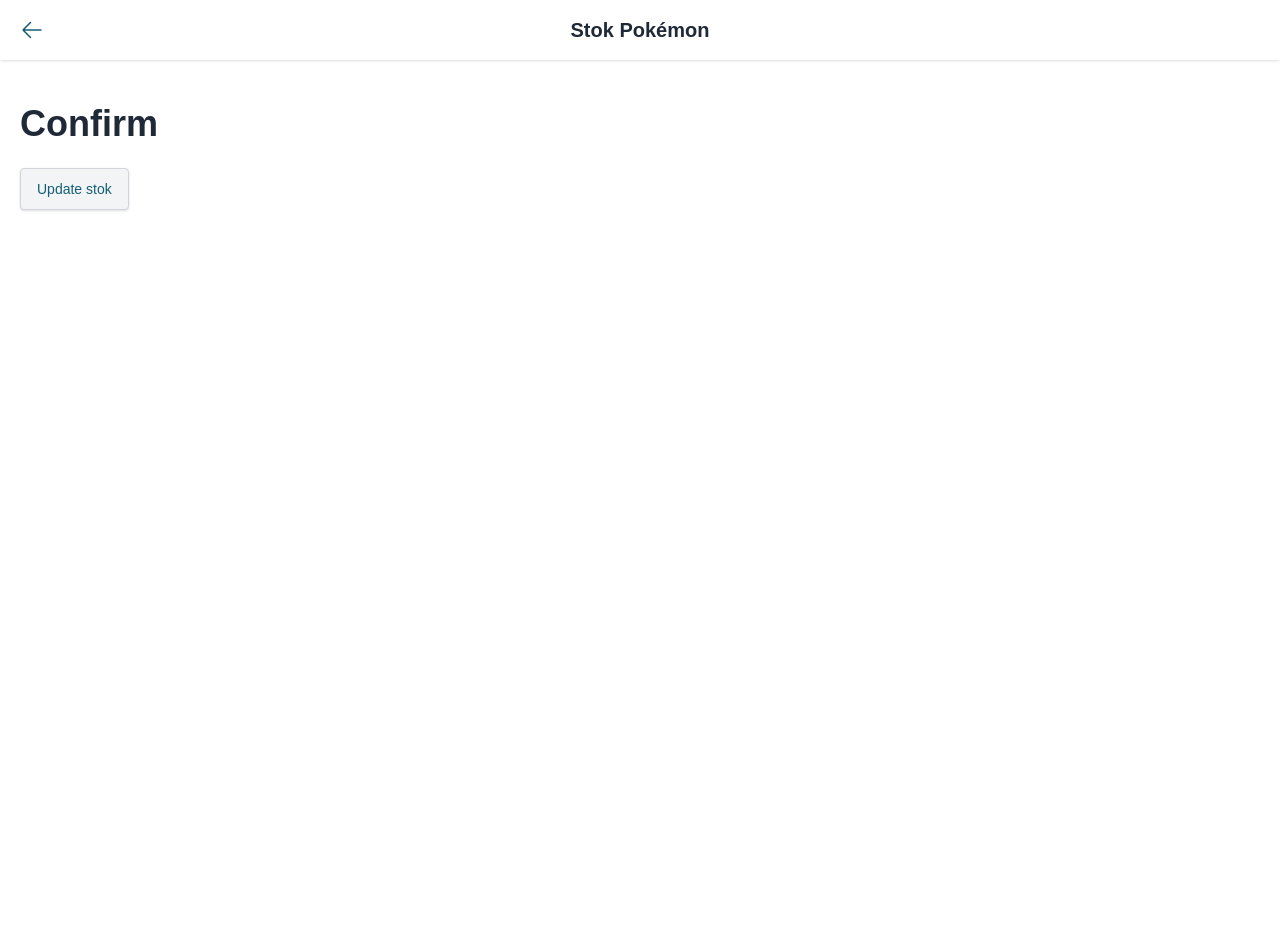
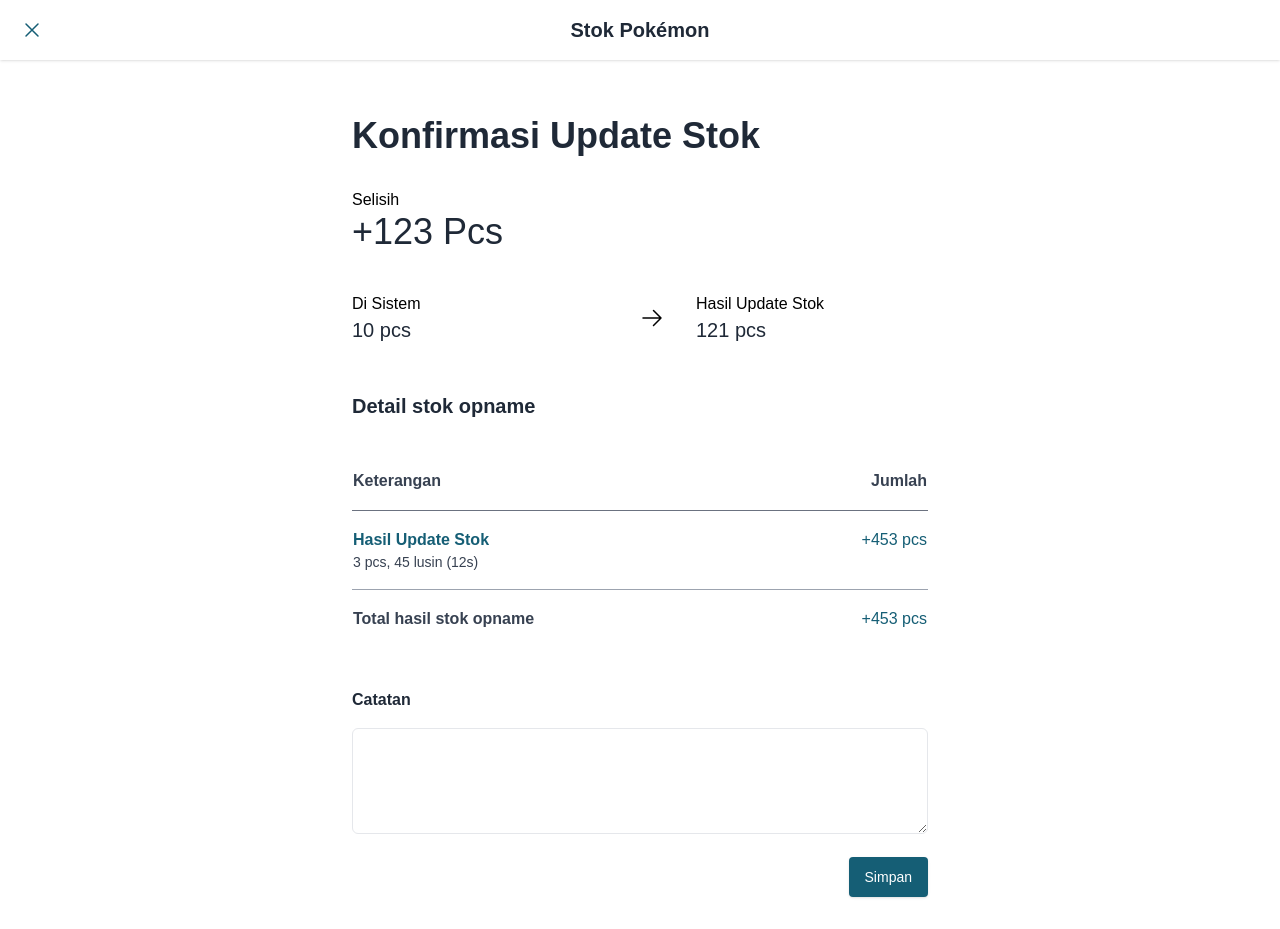
Before and after one commit to siunixdev/pwa-pokemon-stock-app, a React (Create React App) app: page /confirm in a window 1280 px wide. Before the commit the page ends 800 px from the top, so only its background shows below. Built offline with nearby package versions, Linux system fonts and the light colour scheme.

Commit message:
Add modal components and confirm pages

```diff
--- a/src/App.tsx
+++ b/src/App.tsx
@@ -1,6 +1,7 @@
 import React from 'react';
 import { BrowserRouter, Routes, Route } from 'react-router-dom'
-import { Detail } from './pages/Detail';
+import Confirm from './pages/Confirm';
+import Detail from './pages/Detail';
 import Home from './pages/Home';
 
 const App = () => {
@@ -9,6 +10,7 @@ const App = () => {
       <BrowserRouter>
         <Routes>
           <Route index element={<Home />} />
+          <Route path='confirm' element={<Confirm />} />
           <Route path=':pokeId' element={<Detail />} />
         </Routes>
       </BrowserRouter>
--- /dev/null
+++ b/src/components/Modal.tsx
@@ -0,0 +1,28 @@
+import React from 'react'
+
+type ModalProps = {
+  children: React.ReactNode
+  show: boolean
+}
+
+const Modal = ({ children, show }: ModalProps) => {
+  return (
+    <>
+      {
+        show && (
+          <>
+            <div className='absolute top-0 left-0 min-h-screen w-full bg-gray-500 opacity-50'>
+            </div>
+            <div className='absolute flex top-0 left-0 min-h-screen w-full items-center justify-center'>
+              <div className='bg-white p-8 rounded-md max-w-sm'>
+                {children}
+              </div>
+            </div>
+          </>
+        )
+      }
+    </>
+  )
+}
+
+export default Modal
--- /dev/null
+++ b/src/pages/Confirm.tsx
@@ -0,0 +1,78 @@
+import React from 'react'
+import { XMarkIcon, ArrowRightIcon } from '@heroicons/react/24/outline'
+
+const Confirm = () => {
+  return (
+    <React.Fragment>
+      <div className='relative flex items-center justify-center p-4 shadow'>
+        <div className='absolute left-5 text-cyan-800'>
+          <div>
+            <XMarkIcon className='w-6 h-6' />
+          </div>
+        </div>
+        <h3 className='text-xl font-bold text-gray-800'>Stok Pokémon</h3>
+      </div>
+      <div className='container mx-auto w-auto md:w-1/2 p-8'>
+        <h1 className='text-2xl md:text-4xl font-bold text-gray-800 my-6 capitalize'>Konfirmasi Update stok</h1>
+        <div className='mt-8'>
+          <span>Selisih</span>
+          <h1 className='text-2xl md:text-4xl text-gray-800 capitalize'>+123 pcs</h1>
+        </div>
+        <div className='mt-10'>
+          <div className='grid grid-cols-2'>
+            <div>
+              <p className='text-xs md:text-base'>Di Sistem</p>
+              <h3 className='text-xl text-gray-800'>10 pcs</h3>
+            </div>
+            <div className='flex gap-8'>
+              <div className='flex justify-center items-center'>
+                <ArrowRightIcon className='w-6 h-6' />
+              </div>
+              <div>
+                <p className='text-xs md:text-base'>Hasil Update Stok</p>
+                <h3 className='text-xl text-gray-800'>121 pcs</h3>
+              </div>
+            </div>
+          </div>
+          <div className='mt-12'>
+            <h3 className='text-sm md:text-xl font-bold text-gray-800'>Detail stok opname</h3>
+            <table width="100%" className='mt-8 text-gray-700'>
+              <thead>
+                <tr className='border-b border-gray-500 flex justify-between'>
+                  <th className='my-4 text-gray-700 w-1/2 text-left'>Keterangan</th>
+                  <th className='my-4'>Jumlah</th>
+                </tr>
+              </thead>
+              <tbody>
+                {
+                  <tr className='border-b border-gray-400 flex justify-between'>
+                    <td className='my-4 w-1/2'>
+                      <p className='text-cyan-800 font-semibold capitalize'>Hasil update stok</p>
+                      <p className='text-sm'>3 pcs, 45 lusin (12s)</p>
+                    </td>
+                    <td className='my-4 text-cyan-800 text-center'>+453 pcs</td>
+                  </tr>
+                }
+                <tr className='flex justify-between'>
+                  <td className='my-4 w-1/2 font-semibold'>Total hasil stok opname</td>
+                  <td className='my-4 text-cyan-800 text-center'>+453 pcs</td>
+                </tr>
+              </tbody>
+            </table>
+          </div>
+          <div className='mt-10'>
+            <h3 className='font-bold text-gray-800 mb-4'>Catatan</h3>
+            <textarea name="" id="" rows={3} className='w-full border border-gray-200 outline-none p-4 rounded-md'></textarea>
+          </div>
+          <div className='flex justify-end mt-4'>
+            <div className='bg-cyan-800 w-fit px-4 py-2 rounded shadow cursor-pointer'>
+              <span className='text-white text-sm font-medium'>Simpan</span>
+            </div>
+          </div>
+        </div>
+      </div>
+    </React.Fragment>
+  )
+}
+
+export default Confirm
--- a/src/pages/Detail.tsx
+++ b/src/pages/Detail.tsx
@@ -1,10 +1,12 @@
-import React from 'react'
+import React, { useState } from 'react'
 import { ArrowLeftIcon } from '@heroicons/react/24/outline'
 import { Link, useParams } from 'react-router-dom'
+import Modal from '../components/Modal'
 
-export const Detail = () => {
+const Detail = () => {
   const param = useParams()
   const name = param.pokeId
+  const [showUpdate, setShowUpdate] = useState(false)
 
   return (
     <React.Fragment>
@@ -18,10 +20,97 @@ export const Detail = () => {
       </div>
       <div className='container mx-auto p-5'>
         <h1 className='text-4xl font-bold text-gray-800 my-6 capitalize'>{name?.split('-').join(' ')}</h1>
-        <div className='bg-gray-100 w-fit px-4 py-2 border border-gray-300 rounded shadow cursor-pointer'>
+        <div className='bg-gray-100 w-fit px-4 py-2 border border-gray-300 rounded shadow cursor-pointer' onClick={() => setShowUpdate(true)}>
           <span className='text-cyan-800 text-sm font-medium'>Update stok</span>
         </div>
+        <div className='mt-8'>
+          <span>Sisa Stok</span>
+          <h1 className='text-4xl text-gray-800 capitalize'>23 pcs</h1>
+        </div>
+        <div className='mt-10'>
+          <h3 className='text-xl font-bold text-gray-800'>Riwayat Stok</h3>
+          <p>Satuan stok dalam pcs</p>
+          <div>
+            <table width="100%" className='mt-8'>
+              <thead>
+                <tr className='border-b border-gray-500 flex justify-between'>
+                  <th className='my-4 text-gray-700 w-1/2 text-left'>1 Nov 2022</th>
+                  <th className='my-4'>Jumlah</th>
+                  <th className='my-4'>Stok</th>
+                </tr>
+              </thead>
+              <tbody>
+                {
+                  <tr className='border-b border-gray-400 flex justify-between'>
+                    <td className='my-4 w-1/2'>
+                      <p className='text-sm'>08:00</p>
+                      <p className='text-cyan-800 font-semibold capitalize'>Stok Awal</p>
+                      <p className='text-sm'>Stok Awal</p>
+                    </td>
+                    <td className='my-4 text-cyan-800 text-center'>+10</td>
+                    <td className='my-4 text-center'>10</td>
+                  </tr>
+                }
+              </tbody>
+            </table>
+          </div>
+        </div>
+        <Modal show={showUpdate}>
+          <div className='text-center'>
+            <h3 className='text-xl font-bold text-gray-800'>Riwayat Stok</h3>
+            <p className='text-xs'>Masukkan jumlah stok yang tersedia di rak saat ini.</p>
+          </div>
+          <div>
+            <table width="100%" className='mt-8'>
+              <thead>
+                <tr className='border-b border-gray-500 flex justify-between'>
+                  <th className='my-4 text-gray-700 w-1/2 text-left'>Kemasan</th>
+                  <th className='my-4'>Jumlah</th>
+                  <th className='my-4'>Stok</th>
+                </tr>
+              </thead>
+              <tbody className='text-gray-700 text-sm'>
+                <tr className='border-b border-gray-400 flex justify-between'>
+                  <td className='my-4 w-1/2 flex text-left items-center justify-start'>Pcs</td>
+                  <td className='my-4'>
+                    <div className='flex items-center justify-end'>
+                      <span>1 x </span>
+                      <input type="text" name="" id="" className='w-10 ml-2 border border-gray-500 outline-none px-2 py-2 rounded text-gray-700' />
+                      <span className='mx-2'>=</span>
+                    </div>
+                  </td>
+                  <td className='my-4 flex text-center items-center justify-center'>10</td>
+                </tr>
+                <tr className='border-b border-gray-400 flex justify-between'>
+                  <td className='my-4 w-1/2 flex text-left items-center justify-start'>Lusin</td>
+                  <td className='my-4'>
+                    <div className='flex items-center justify-end'>
+                      <span>12 x </span>
+                      <input type="text" name="" id="" className='w-10 ml-2 border border-gray-500 outline-none px-2 py-2 rounded text-gray-700' />
+                      <span className='mx-2'>=</span>
+                    </div>
+                  </td>
+                  <td className='my-4 flex text-center items-center justify-center'>10</td>
+                </tr>
+                <tr className='flex justify-between'>
+                  <td colSpan={2} className='my-4 w-1/2'>Total stok (pcs)</td>
+                  <td className='my-4 text-center font-semibold'>130</td>
+                </tr>
+              </tbody>
+            </table>
+            <div className='flex justify-end mt-4 gap-2'>
+              <div className='bg-gray-100 w-fit px-4 py-2 border border-gray-300 rounded shadow cursor-pointer' onClick={() => setShowUpdate(false)}>
+                <span className='text-cyan-800 text-sm font-medium'>Batal</span>
+              </div>
+              <div className='bg-cyan-800 w-fit px-4 py-2 rounded shadow cursor-pointer'>
+                <span className='text-white text-sm font-medium'>Simpan</span>
+              </div>
+            </div>
+          </div>
+        </Modal>
       </div>
     </React.Fragment>
   )
 }
+
+export default Detail;
```
